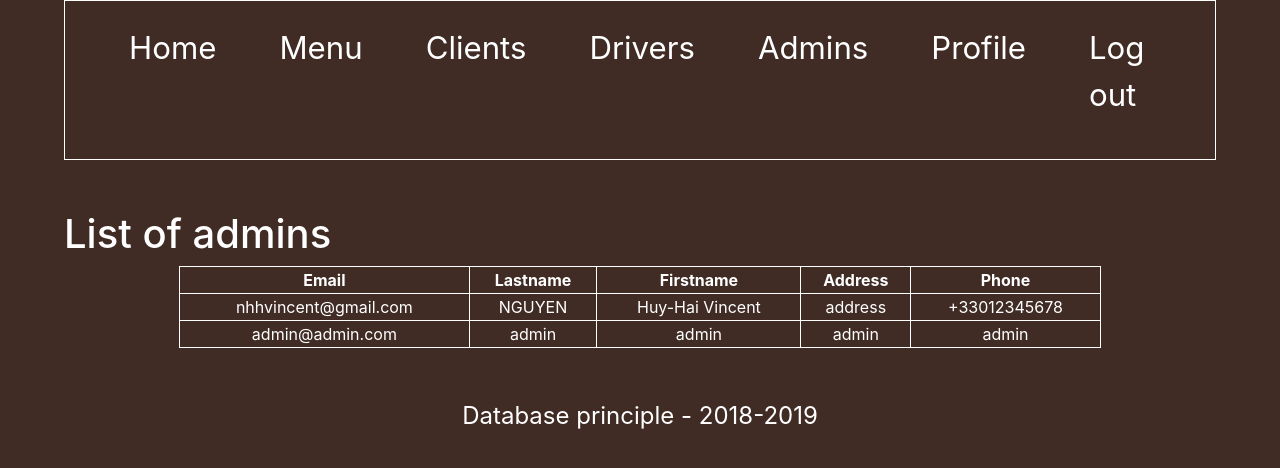
After one commit to CitronMauve/database-principle, a PHP site: page /admins.php in a window 1280 px wide. The commit adds this page. Shown: the top 468 px of the page. Run offline with PHP 8.4, Linux system fonts and the light colour scheme; a user stored in the database is signed in; data comes from the database, SQL or seed files in the repository.

Commit message:
Added admins page

```diff
--- /dev/null
+++ b/admins.php
@@ -0,0 +1,52 @@
+<?php
+session_start();
+if (!isset($_SESSION['id']) ||
+    (isset($_SESSION['id']) && isset($_SESSION['role']) && $_SESSION['role'] !== 'Admin')) {
+    header('Location: login.php');
+}
+require("config.php");
+$title_page = 'Admins';
+require_once("header.php");
+?>
+
+<body>
+    <h1>List of admins</h1>
+    <div id="contener">
+    <table>
+        <tr>
+            <th>Email</th>
+            <th>Lastname</th>
+            <th>Firstname</th>
+            <th>Address</th>
+            <th>Phone</th>
+        </tr>
+        <?php
+        $clients_qry = $conn->query("SELECT *
+            FROM Members
+            WHERE role = 'Admin'
+            ORDER BY Members.lastname");
+
+        while ($clients_data = $clients_qry->fetch()) {
+            $id = $clients_data['id'];
+            $email = $clients_data['email'];
+            $lastname = $clients_data['lastname'];
+            $firstname = $clients_data['firstname'];
+            $address = $clients_data['address'];
+            $phone = $clients_data['phone'];
+
+            echo '
+            <tr>
+            <td>'.$email.'</td>
+            <td>'.$lastname.'</td>
+            <td>'.$firstname.'</td>
+            <td>'.$address.'</td>
+            <td>'.$phone.'</td>
+            </tr>
+            ';
+        }
+        ?>
+    </table>
+    </div>
+</body>
+
+<?php require_once("footer.php") ?>
--- a/header.php
+++ b/header.php
@@ -24,6 +24,11 @@
                         <li><a href="drivers.php">Drivers</a></li>
                         ';
                     }
+                    if (isset($_SESSION['role']) && $_SESSION['role'] === 'Admin') {
+                        echo '
+                        <li><a href="admins.php">Admins</a></li>
+                        ';
+                    }
                     if (!isset($_SESSION['id'])) {
                         echo '
                         <li><a href="login.php">Login</a></li>
--- a/register.php
+++ b/register.php
@@ -62,7 +62,7 @@ if (isset($_POST['email']) && isset($_POST['password'])) {
     <h1>Registration Form</h1>
     <form method="post">
         <p>
-            <label>Email address</label>
+            <label>Email</label>
             <input type="email" name="email" required/>
         </p>
         <p>
```
Also changed, not shown: menu.php (+2 -6 lines).
